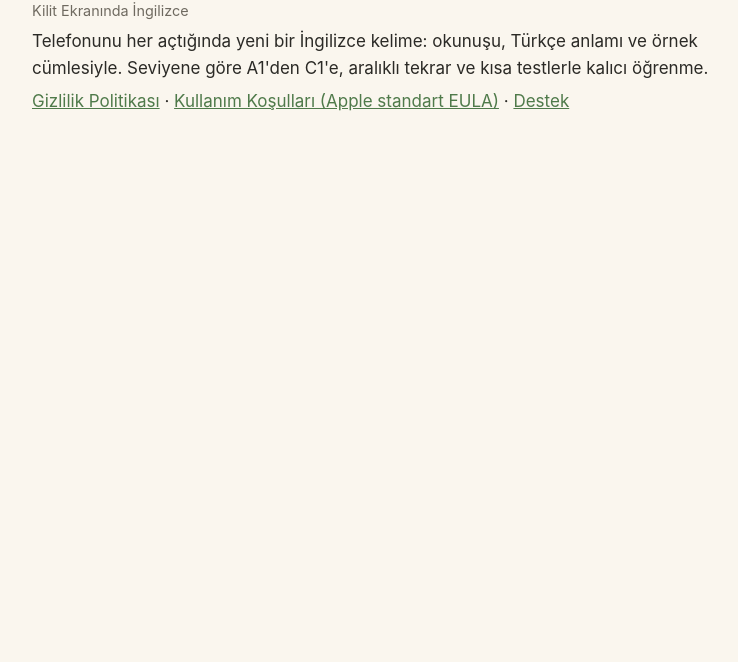
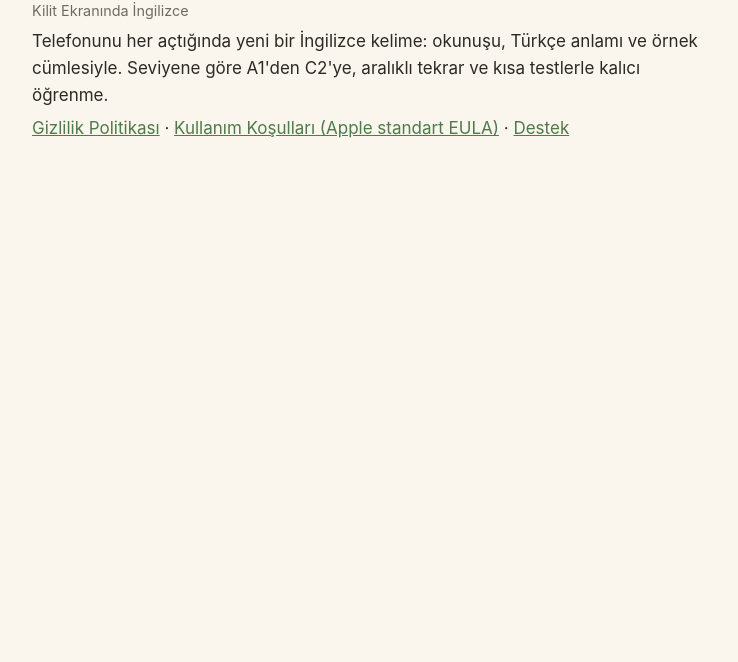
Before and after one commit to emreerginn/filizlen, a plain HTML site: page index.html in a window 1280 px wide. Shown: the part 138-800 px from the top of the page, without its empty margins (264-1002 px from the left). Drawn offline with Linux system fonts and the light colour scheme.

Commit message:
Site: seviye araligi A1-C2
Co-Authored-By: Claude Opus 5.5 <noreply@anthropic.com>

```diff
--- a/index.html
+++ b/index.html
@@ -11,7 +11,7 @@
 <nav><a href="index.html">Filizlen</a><a href="gizlilik.html">Gizlilik</a><a href="destek.html">Destek</a></nav>
 <h1>Filizlen</h1>
 <p class="muted">Kilit Ekranında İngilizce</p>
-<p>Telefonunu her açtığında yeni bir İngilizce kelime: okunuşu, Türkçe anlamı ve örnek cümlesiyle. Seviyene göre A1'den C1'e, aralıklı tekrar ve kısa testlerle kalıcı öğrenme.</p>
+<p>Telefonunu her açtığında yeni bir İngilizce kelime: okunuşu, Türkçe anlamı ve örnek cümlesiyle. Seviyene göre A1'den C2'ye, aralıklı tekrar ve kısa testlerle kalıcı öğrenme.</p>
 <p><a href="gizlilik.html">Gizlilik Politikası</a> · <a href="https://www.apple.com/legal/internet-services/itunes/dev/stdeula/">Kullanım Koşulları (Apple standart EULA)</a> · <a href="destek.html">Destek</a></p>
 </main>
 </body>
```
